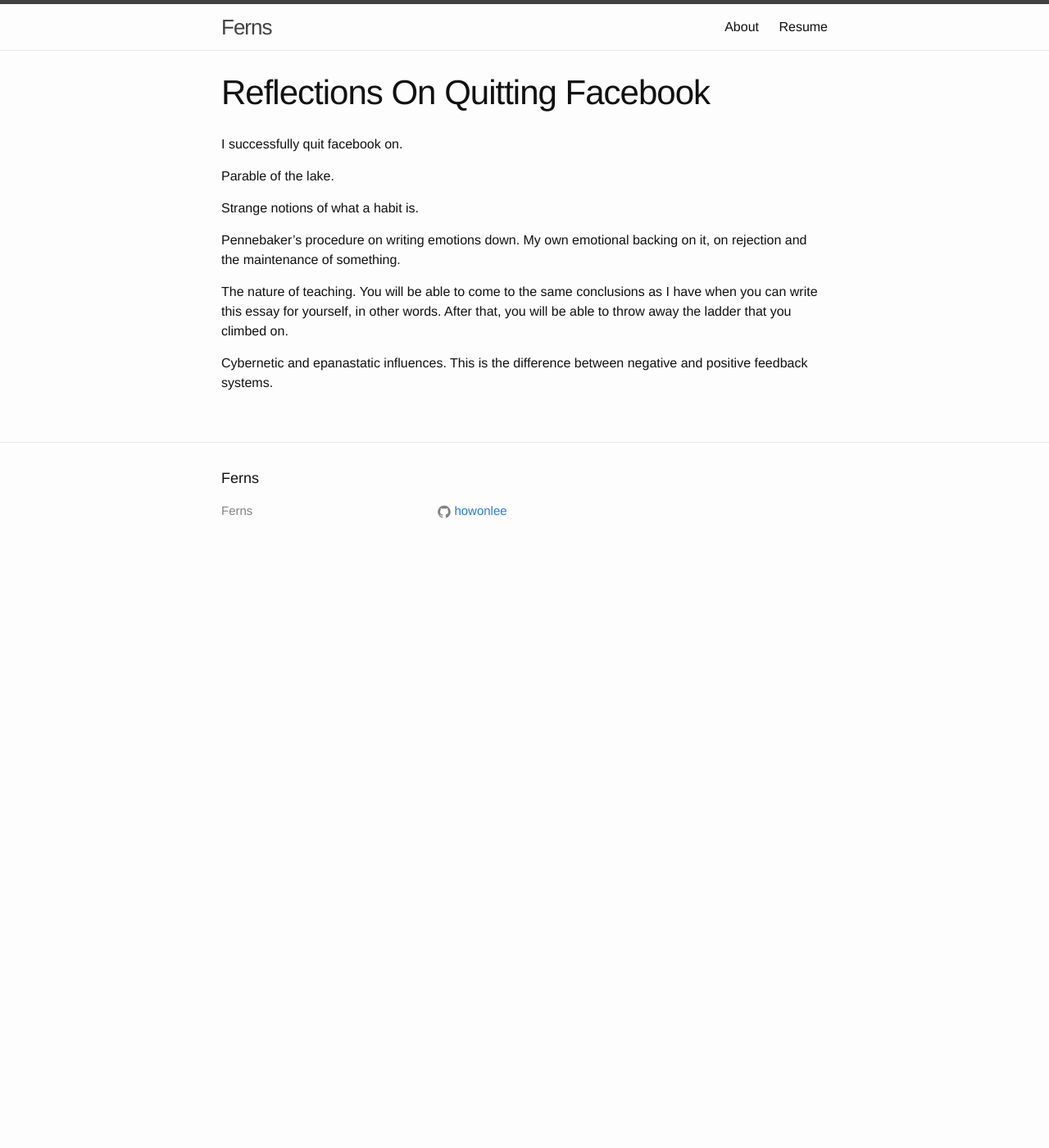
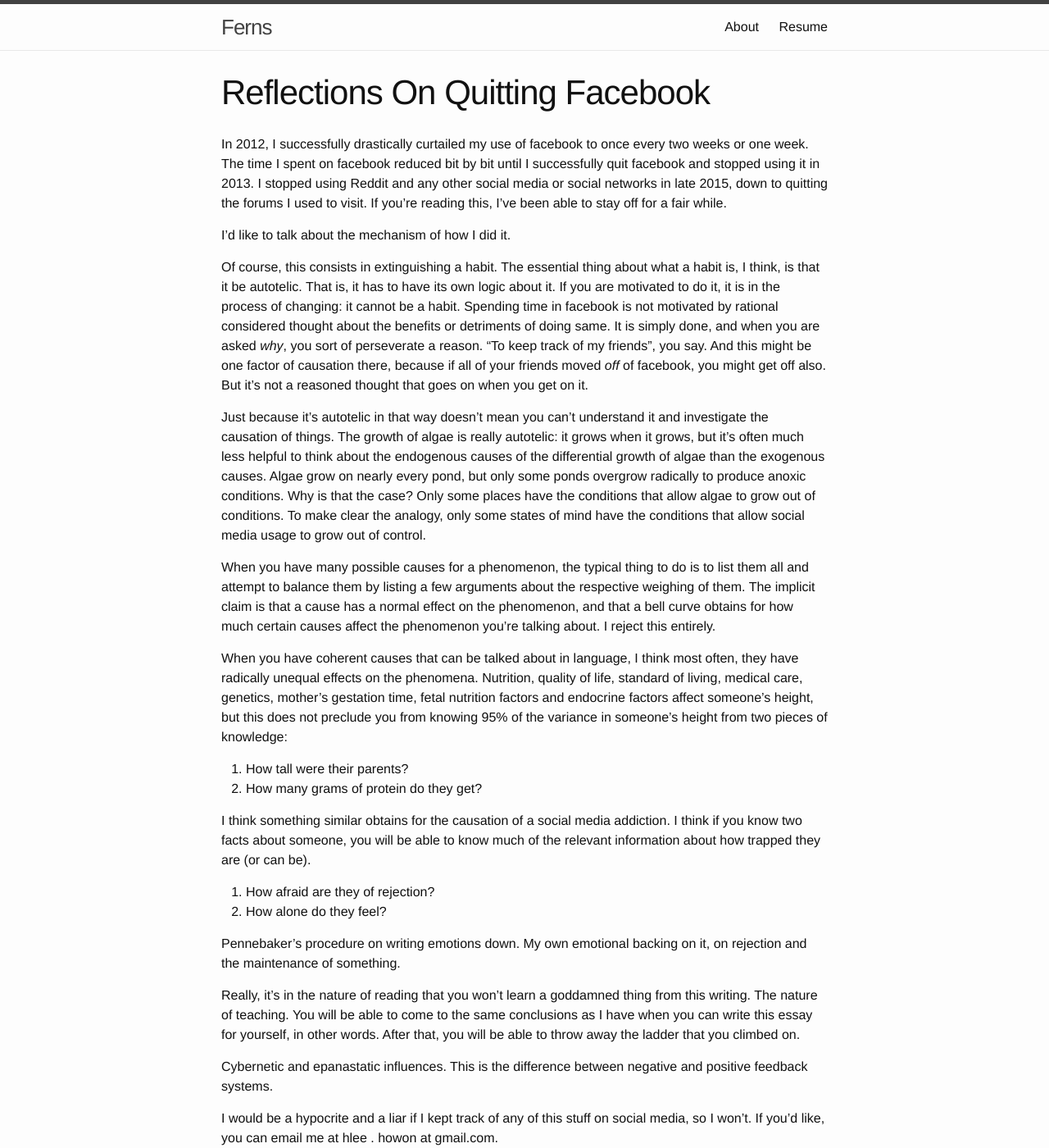
Before and after one commit to howonlee/howonlee.github.io, a Jekyll site: the page built from _posts/2015-11-8-Reflections%20On%20Quitting%20Facebook.md, in a window 1280 px wide and 1400 px high. Shown: the whole window at 82% size. Built offline with Jekyll 4.4.1, drawn with Linux system fonts in a browser that asks for light colours.

Commit message:
thinking about causatoin

```diff
--- a/_posts/2015-11-8-Reflections%20On%20Quitting%20Facebook.md
+++ b/_posts/2015-11-8-Reflections%20On%20Quitting%20Facebook.md
@@ -3,15 +3,32 @@
 title: Reflections On Quitting Facebook
 ---
 
-I successfully quit facebook on.
+In 2012, I successfully drastically curtailed my use of facebook to once every two weeks or one week. The time I spent on facebook reduced bit by bit until I successfully quit facebook and stopped using it in 2013. I stopped using Reddit and any other social media or social networks in late 2015, down to quitting the forums I used to visit. If you're reading this, I've been able to stay off for a fair while.
 
-Parable of the lake.
+I'd like to talk about the mechanism of how I did it.
 
-Strange notions of what a habit is.
+Of course, this consists in extinguishing a habit. The essential thing about what a habit is, I think, is that it be autotelic. That is, it has to have its own logic about it. If you are motivated to do it, it is in the process of changing: it cannot be a habit. Spending time in facebook is not motivated by rational considered thought about the benefits or detriments of doing same. It is simply done, and when you are asked _why_, you sort of perseverate a reason. "To keep track of my friends", you say. And this might be one factor of causation there, because if all of your friends moved _off_ of facebook, you might get off also. But it's not a reasoned thought that goes on when you get on it.
+
+Just because it's autotelic in that way doesn't mean you can't understand it and investigate the causation of things. The growth of algae is really autotelic: it grows when it grows, but it's often much less helpful to think about the endogenous causes of the differential growth of algae than the exogenous causes. Algae grow on nearly every pond, but only some ponds overgrow radically to produce anoxic conditions. Why is that the case? Only some places have the conditions that allow algae to grow out of conditions. To make clear the analogy, only some states of mind have the conditions that allow social media usage to grow out of control.
+
+When you have many possible causes for a phenomenon, the typical thing to do is to list them all and attempt to balance them by listing a few arguments about the respective weighing of them. The implicit claim is that a cause has a normal effect on the phenomenon, and that a bell curve obtains for how much certain causes affect the phenomenon you're talking about. I reject this entirely.
+
+When you have coherent causes that can be talked about in language, I think most often, they have radically unequal effects on the phenomena. Nutrition, quality of life, standard of living, medical care, genetics, mother's gestation time, fetal nutrition factors and endocrine factors affect someone's height, but this does not preclude you from knowing 95% of the variance in someone's height from two pieces of knowledge:
+
+1. How tall were their parents?
+2. How many grams of protein do they get?
+
+I think something similar obtains for the causation of a social media addiction. I think if you know two facts about someone, you will be able to know much of the relevant information about how trapped they are (or can be).
+
+1. How afraid are they of rejection?
+2. How alone do they feel?
 
 Pennebaker's procedure on writing emotions down.
 My own emotional backing on it, on rejection and the maintenance of something.
 
+Really, it's in the nature of reading that you won't learn a goddamned thing from this writing.
 The nature of teaching. You will be able to come to the same conclusions as I have when you can write this essay for yourself, in other words. After that, you will be able to throw away the ladder that you climbed on.
 
 Cybernetic and epanastatic influences. This is the difference between negative and positive feedback systems.
+
+I would be a hypocrite and a liar if I kept track of any of this stuff on social media, so I won't. If you'd like, you can email me at hlee . howon at gmail.com.
```
